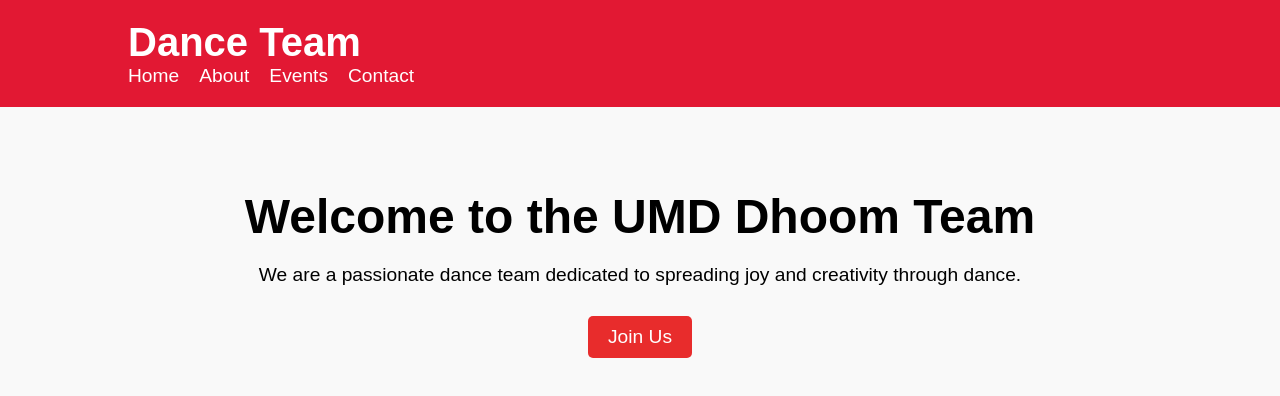
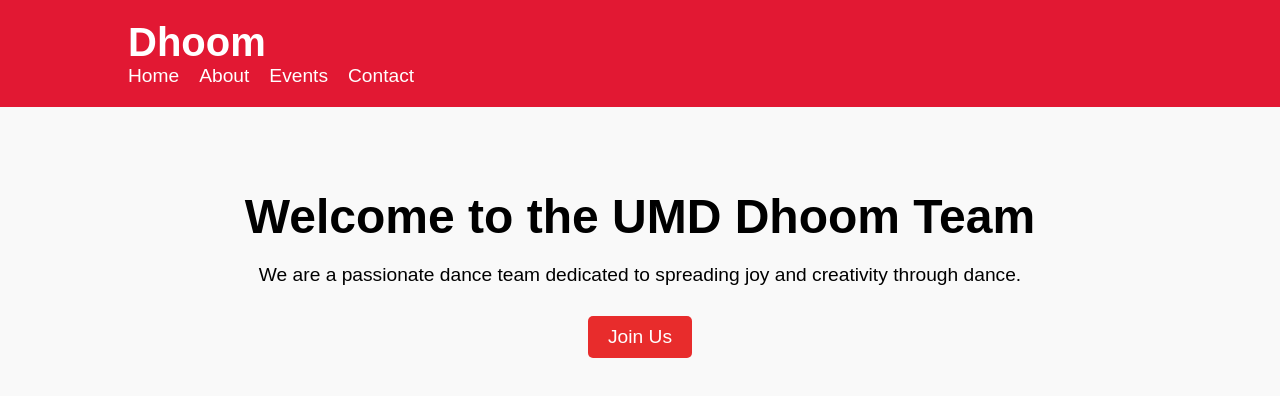
Before and after one commit to riantiwari/Dhoom, a React (Create React App) app in the folder dhoom/: page / in a window 1280 px wide. Shown: the top 396 px of the page. Built offline with nearby package versions, Linux system fonts and the light colour scheme.

Commit message:
Update App.js

```diff
--- a/dhoom/src/App.js
+++ b/dhoom/src/App.js
@@ -6,7 +6,7 @@
   return (
     <nav className="navbar">
       <div className="container">
-        <h1 className="logo">Dance Team</h1>
+        <h1 className="logo">Dhoom</h1>
         <ul className="nav-links">
           <li>Home</li>
           <li>About</li>
```
